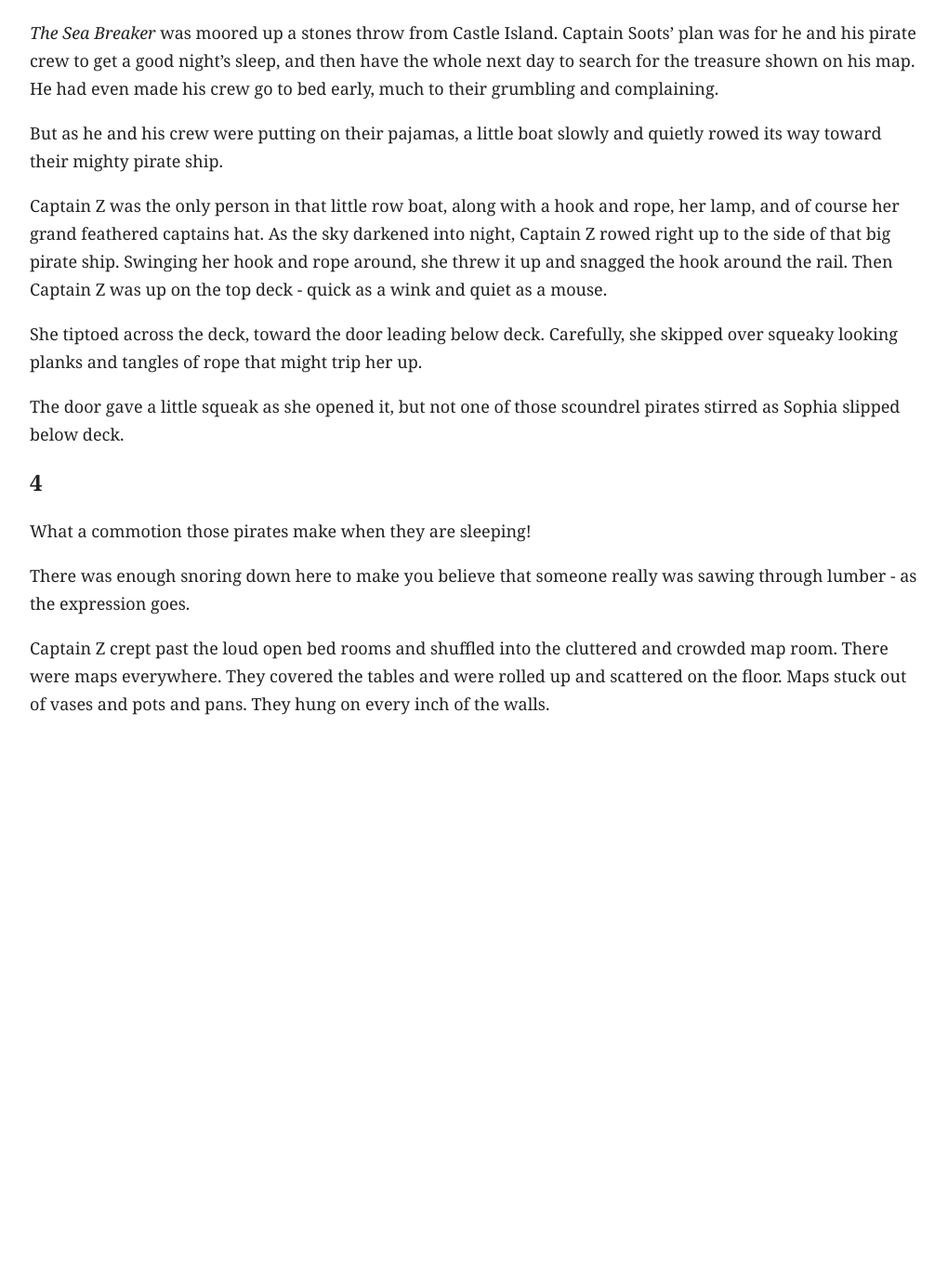
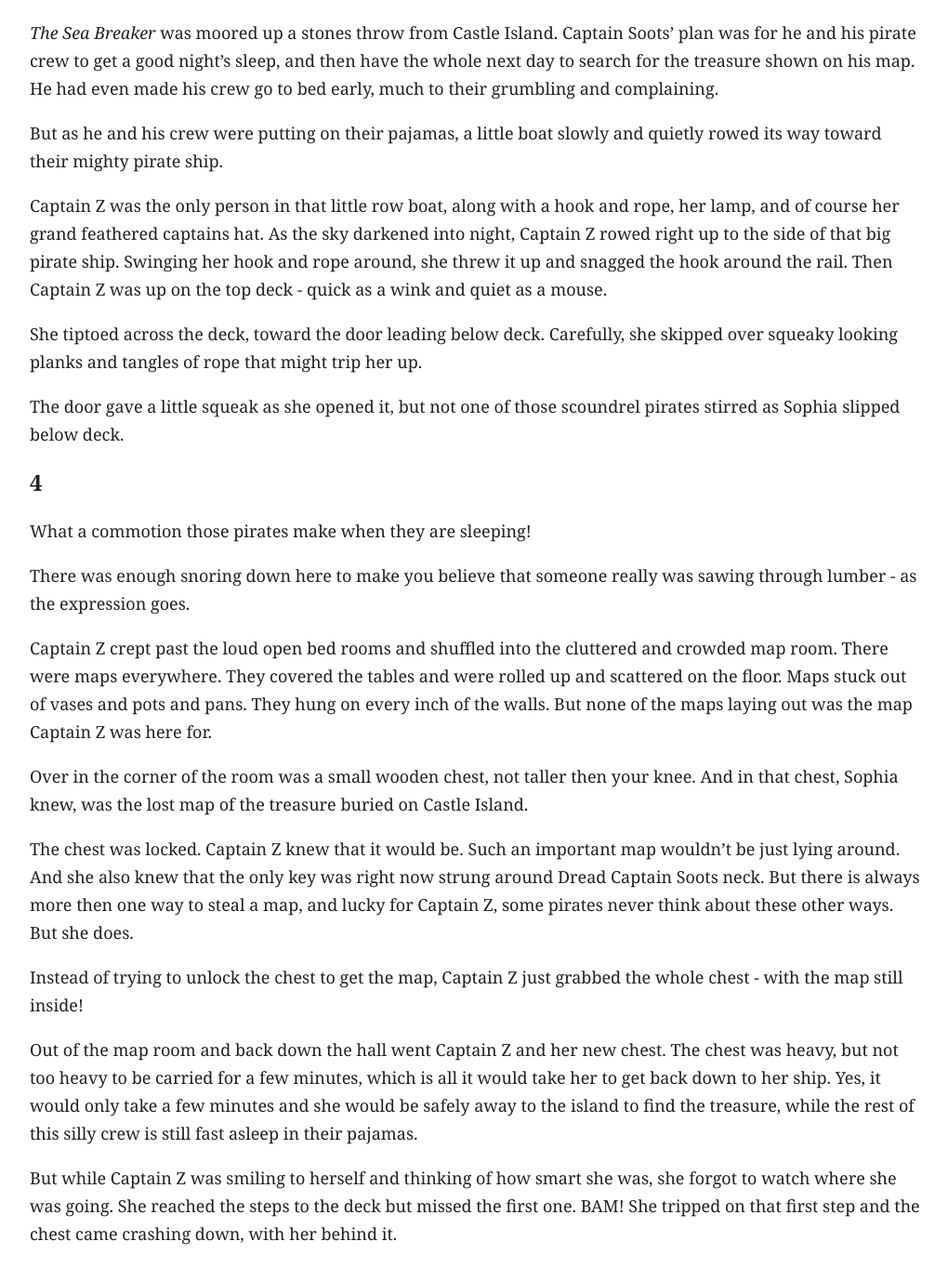
Before and after one commit to vlandham/captain_z, a Jekyll site: the page built from _posts/2014-08-11-captain_z.md, in a window 1280 px wide and 1400 px high, scrolled down 1687 px. Shown: the top 1378 px of the window at 93% size, without its empty margins (128-1148 px from the left). Built offline with Jekyll 4.4.1, drawn with Linux system fonts in a browser that asks for light colours; some web fonts are replaced; before the commit the page ends 2517 px from its top, so only the background shows below that.

Commit message:
in the gally

```diff
--- a/_posts/2014-08-11-captain_z.md
+++ b/_posts/2014-08-11-captain_z.md
@@ -66,4 +66,14 @@ What a commotion those pirates make when they are sleeping!
 
 There was enough snoring down here to make you believe that someone really was sawing through lumber - as the expression goes.
 
-Captain Z crept past the loud open bed rooms and shuffled into the cluttered and crowded map room. There were maps everywhere. They covered the tables and were rolled up and scattered on the floor. Maps stuck out of vases and pots and pans. They hung on every inch of the walls.
+Captain Z crept past the loud open bed rooms and shuffled into the cluttered and crowded map room. There were maps everywhere. They covered the tables and were rolled up and scattered on the floor. Maps stuck out of vases and pots and pans. They hung on every inch of the walls. But none of the maps laying out was the map Captain Z was here for.
+
+Over in the corner of the room was a small wooden chest, not taller then your knee. And in that chest, Sophia knew, was the lost map of the treasure buried on Castle Island.
+
+The chest was locked. Captain Z knew that it would be. Such an important map wouldn't be just lying around. And she also knew that the only key was right now strung around Dread Captain Soots neck. But there is always more then one way to steal a map, and lucky for Captain Z, some pirates never think about these other ways. But she does.
+
+Instead of trying to unlock the chest to get the map, Captain Z just grabbed the whole chest - with the map still inside!
+
+Out of the map room and back down the hall went Captain Z and her new chest. The chest was heavy, but not too heavy to be carried for a few minutes, which is all it would take her to get back down to her ship. Yes, it would only take a few minutes and she would be safely away to the island to find the treasure, while the rest of this silly crew is still fast asleep in their pajamas.
+
+But while Captain Z was smiling to herself and thinking of how smart she was, she forgot to watch where she was going. She reached the steps to the deck but missed the first one. BAM! She tripped on that first step and the chest came crashing down, with her behind it.
```
Also changed, not shown: out/captain_z.md (+11 -1 lines), 1 other file.
